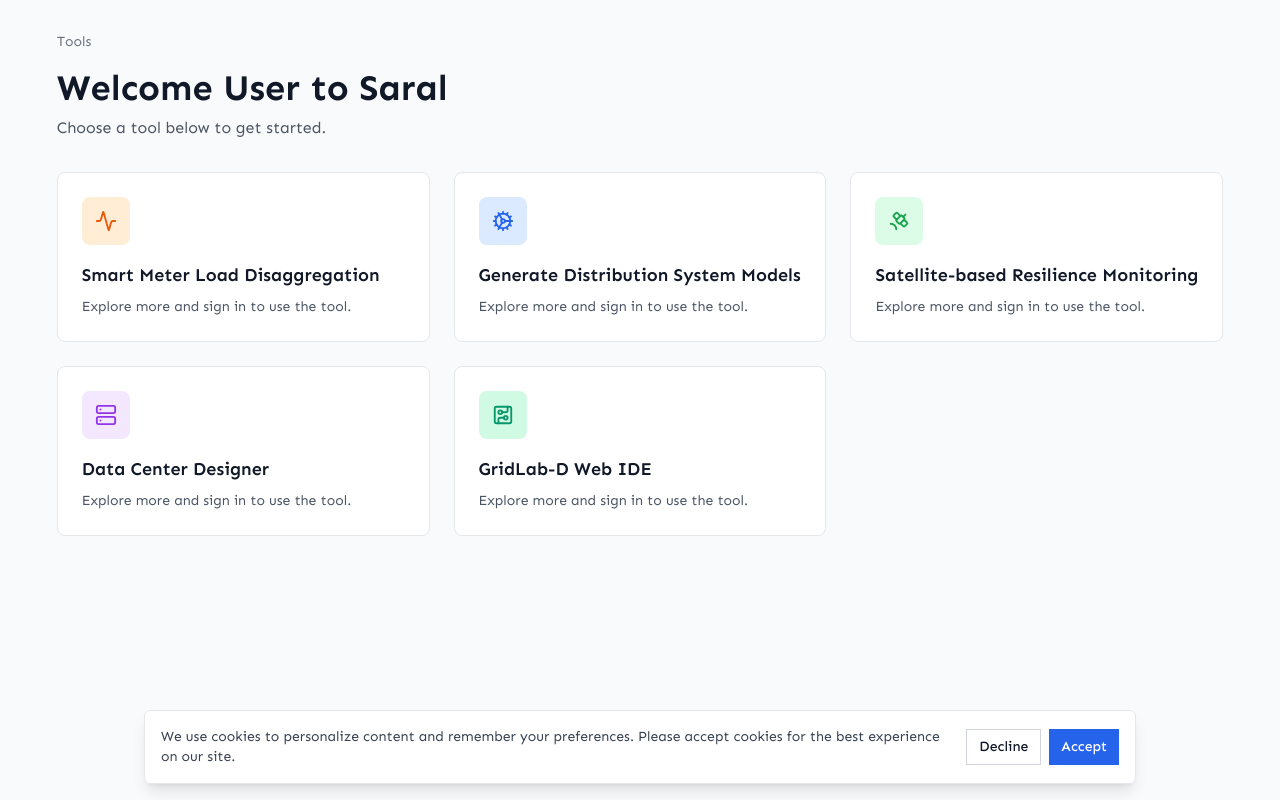
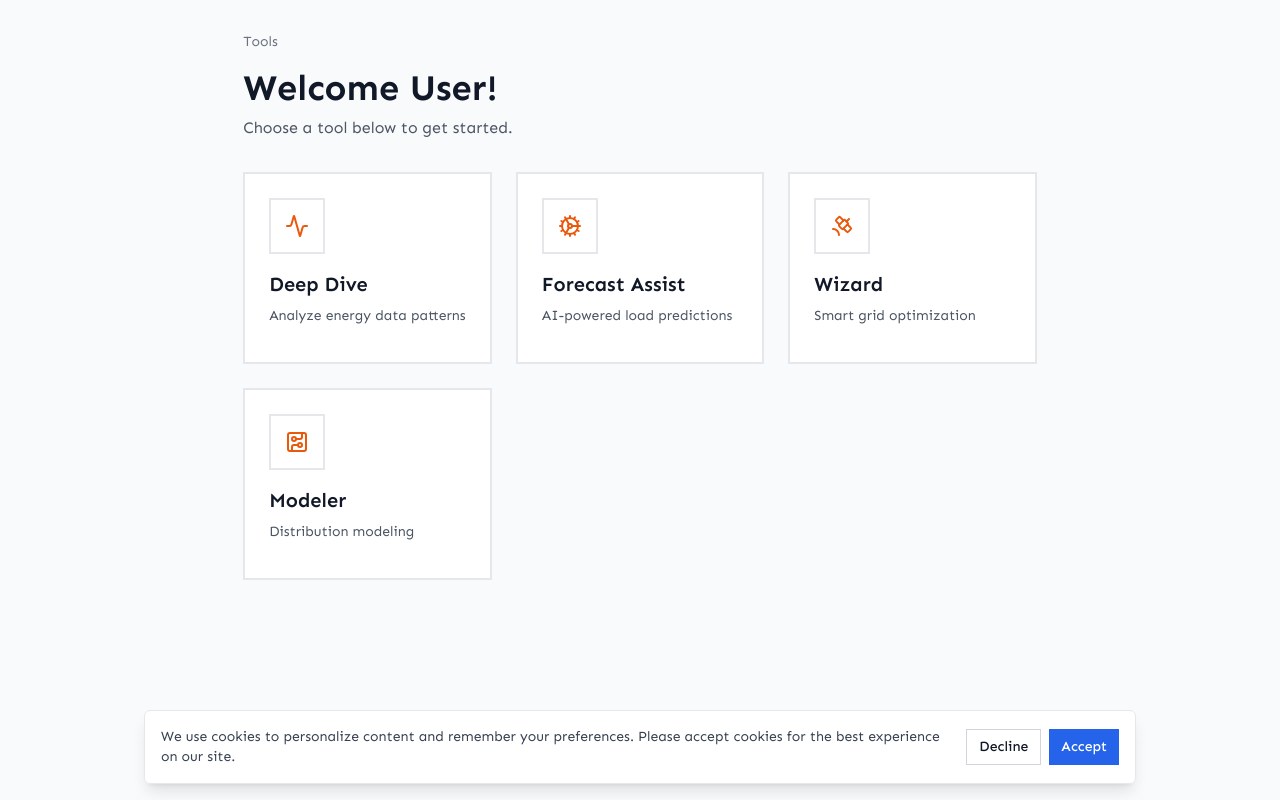
Before and after one commit to sayonsom/saralsystems, a Next.js app: page /tools in a window 1280 px wide. Built offline with nearby package versions, Linux system fonts and the light colour scheme; no server answers.

Commit message:
improved how tools dashboard looks

```diff
--- a/src/app/tools/_components/ToolsHomeClient.jsx
+++ b/src/app/tools/_components/ToolsHomeClient.jsx
@@ -9,11 +9,35 @@
   const username = user?.displayName || user?.email?.split('@')[0] || 'User';
 
   const tools = [
-    { title: 'Smart Meter Load Disaggregation', icon: Activity, href: '/tools/smart-meter-load-disaggregation', color: 'bg-orange-100 text-orange-600' },
-    { title: 'Generate Distribution System Models', icon: Cog, href: '/tools/generate-distribution-models', color: 'bg-blue-100 text-blue-600' },
-    { title: 'Satellite-based Resilience Monitoring', icon: Satellite, href: '/tools/satellite-resilience-monitoring', color: 'bg-green-100 text-green-600' },
-    { title: 'Data Center Designer', icon: Server, href: '/tools/data-center-designer', color: 'bg-purple-100 text-purple-600' },
-    { title: 'GridLab-D Web IDE', icon: CircuitBoard, href: '/tools/gridlabd', color: 'bg-emerald-100 text-emerald-600' },
+    {
+      title: 'Deep Dive',
+      icon: Activity,
+      href: '/tools/deepdive',
+      description: 'Analyze energy data patterns',
+      color: 'text-orange-600'
+    },
+    {
+      title: 'Forecast Assist',
+      icon: Cog,
+      href: '/tools/forecast-assist',
+      description: 'AI-powered load predictions',
+      color: 'text-orange-600'
+    },
+    {
+      title: 'Wizard',
+      icon: Satellite,
+      href: '/tools/wizard',
+      description: 'Smart grid optimization',
+      color: 'text-orange-600'
+    },
+    // { title: 'Data Center Designer', icon: Server, href: '/tools/data-center-designer', color: 'bg-purple-100 text-purple-600' },
+    {
+      title: 'Modeler',
+      icon: CircuitBoard,
+      href: '/tools/gridlabd',
+      description: 'Distribution modeling',
+      color: 'text-orange-600'
+    },
   ];
 
   return (
@@ -22,21 +46,22 @@
         <Link href="/tools" className="hover:text-gray-700">Tools</Link>
       </div>
       <div className="mb-8">
-        <h1 className="text-3xl sm:text-4xl font-bold">Welcome {username} to Saral</h1>
+        <h1 className="text-3xl sm:text-4xl font-bold">Welcome {username}!</h1>
         <p className="mt-2 text-gray-600">Choose a tool below to get started.</p>
       </div>
       <section className="grid grid-cols-1 sm:grid-cols-2 xl:grid-cols-3 gap-6">
-        {tools.map(({ title, icon: Icon, href, color }) => (
+        {tools.map(({ title, icon: Icon, href, color, description }) => (
           <Link
             key={title}
             href={href}
-            className="group bg-white border border-gray-200 rounded-lg p-6 hover:shadow-lg transition-shadow focus:outline-none focus:ring-2 focus:ring-orange-500"
+            className="group bg-white border-2 border-gray-200 p-6 hover:shadow-xl hover:border-orange-600 hover:bg-gradient-to-br hover:from-orange-50 hover:to-orange-25 transition-all duration-300 focus:outline-none focus:ring-2 focus:ring-orange-600 transform hover:scale-105"
           >
-            <div className={`w-12 h-12 rounded-lg flex items-center justify-center mb-4 ${color}`}>
-              <Icon size={22} />
+            <div className="w-14 h-14 border-2 border-gray-200 group-hover:border-orange-600 flex items-center justify-center mb-4 transition-colors duration-300">
+              <Icon size={24} className={`transition-colors duration-300 ${color}`} />
             </div>
-            <h2 className="text-lg font-semibold text-gray-900 group-hover:text-gray-900">{title}</h2>
-            <p className="mt-2 text-sm text-gray-600">Explore more and sign in to use the tool.</p>
+            <h2 className="text-xl font-semibold text-gray-900 group-hover:text-gray-900 mb-2">{title}</h2>
+            <p className="text-sm text-gray-600 mb-3">{description}</p>
+            {/* <p className="text-xs text-gray-500">Explore more and sign in to use the tool.</p> */}
           </Link>
         ))}
       </section>
```
